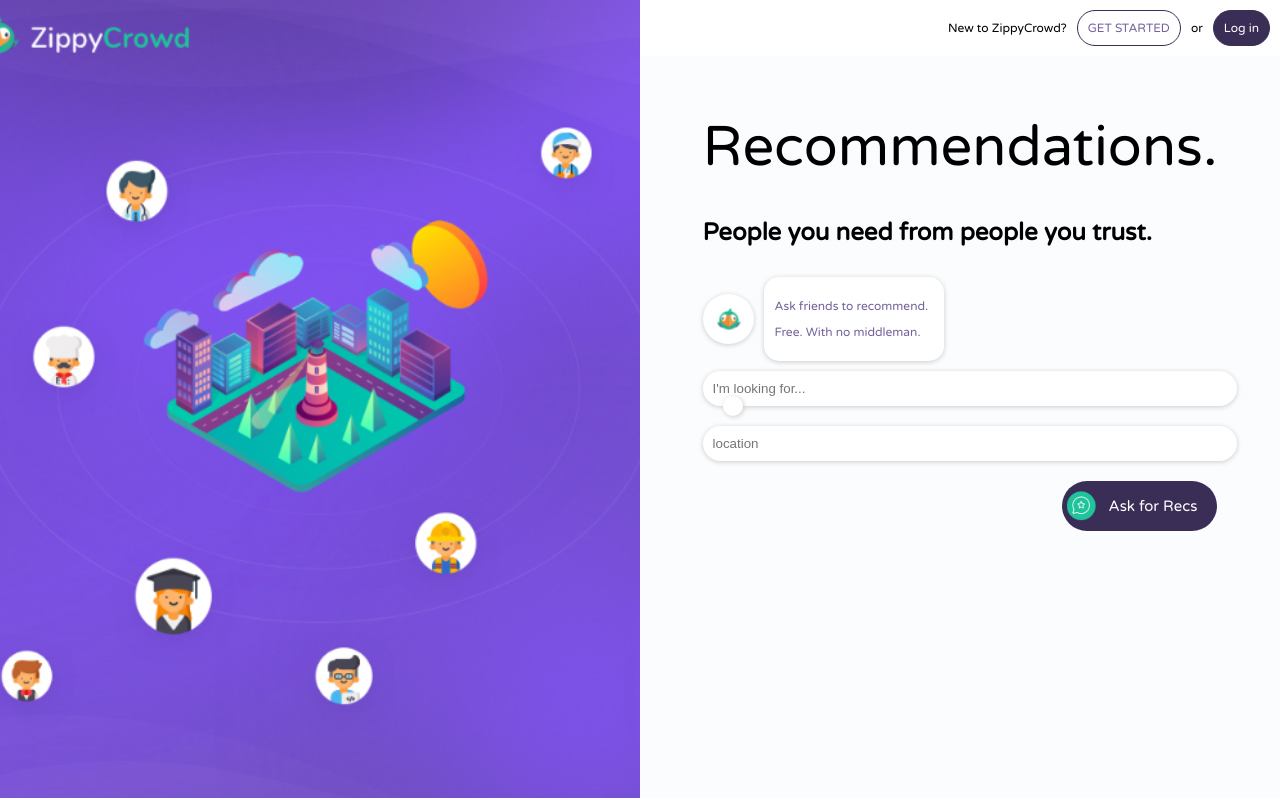
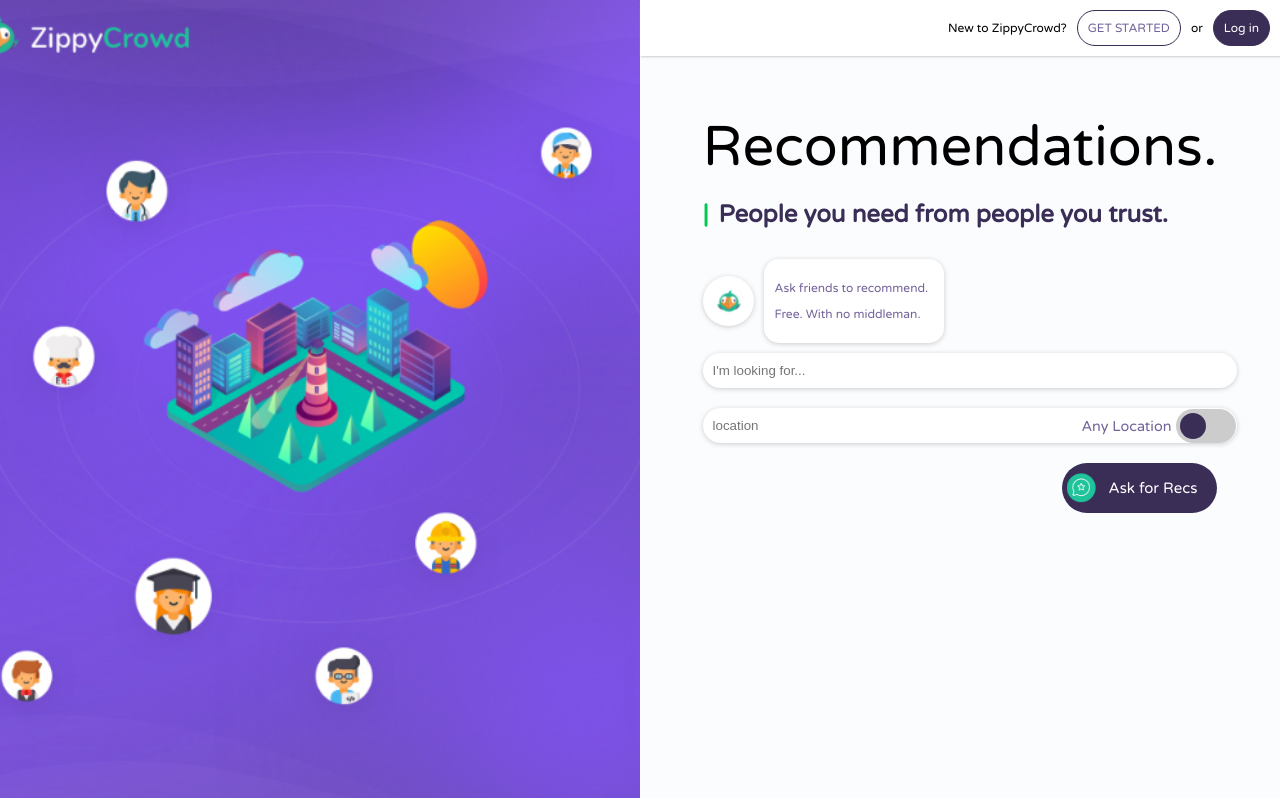
Before and after one commit to jamiesocorro/zippy-angular6, an Angular app: page / in a window 1280 px wide. Built offline with nearby package versions, Linux system fonts and the light colour scheme.

Commit message:
modified css and added functions

```diff
--- a/src/app/app.component.css
+++ b/src/app/app.component.css
@@ -24,6 +24,15 @@
     padding: 10px;
     justify-content: flex-end;
     align-items: center;
+    box-shadow: 1px 1px 2px 0px #ccc;
+}
+
+h1 {
+    margin-bottom: 0px;
+}
+
+.sub-title {
+    display: flex;
 }
 
 .started-btn {
@@ -33,6 +42,7 @@
     font-weight: 500;
     padding: 10px;
     margin: 0 10px;
+    cursor: pointer;
 }
 
 .login-btn {
@@ -42,6 +52,7 @@
     border-radius: 20px;
     padding: 10px;
     margin-left: 10px;
+    cursor: pointer;
 }
 
 .details-container {
@@ -76,8 +87,14 @@
     border-radius: 30px;
 }
 
+.location-container {
+    position: relative;
+    z-index: 1;
+}
+
 .search-container {
     position: relative;
+    z-index: 2;
 }
 
 .location,
@@ -92,6 +109,18 @@
     margin-top: 20px;
 }
 
+.green {
+    color: #00c853;
+}
+
+.violet {
+    color: #3a2d56;
+}
+
+.marg-right-10 {
+    margin-right: 10px
+}
+
 .recommendations {
     background-color: white;
     padding: 10px;
@@ -100,6 +129,21 @@
     top: 25px;
     left: 20px;
     box-shadow: 1px 1px 5px 0px #ccc;
+}
+
+.recommendations .item:hover {
+    background-color: #3a2d56;
+    cursor: pointer;
+    color: white;
+
+}
+
+.recommendations .item {
+     padding: 0px 10px;
+}
+
+.recommendations[hidden] {
+    display: none;
 }
 
 .search,
@@ -135,6 +179,76 @@
     display: none;
 }
 
+.switch-container {
+  position: absolute;
+  top: 21px;
+  right: -19px;
+  display: flex;
+}
+
+.switch-label {
+    align-self: center;
+    margin: 5px;
+    font-size: 1.8vh;
+    color: #74639b;
+}
+
+.switch {
+  position: relative;
+  display: inline-block;
+  width: 60px;
+  height: 34px;
+
+}
+
+/* Hide default HTML checkbox */
+.switch input {
+  opacity: 0;
+  width: 0;
+  height: 0;
+}
+
+/* The slider */
+.slider {
+  position: absolute;
+  cursor: pointer;
+  top: 0;
+  left: 0;
+  right: 0;
+  bottom: 0;
+  background-color: #ccc;
+  -webkit-transition: .4s;
+  transition: .4s;
+}
+
+.slider:before {
+  position: absolute;
+  content: "";
+  height: 26px;
+  width: 26px;
+  left: 4px;
+  bottom: 4px;
+  background-color: #3a2d56;;
+  -webkit-transition: .4s;
+  transition: .4s;
+}
+
+
+input:checked + .slider:before {
+  -webkit-transform: translateX(26px);
+  -ms-transform: translateX(26px);
+  transform: translateX(26px);
+}
+
+/* Rounded sliders */
+.slider.round {
+  border-radius: 34px;
+}
+
+.slider.round:before {
+  border-radius: 50%;
+}
+
 @media (min-width: 1024px) {
     .main {
          height: 100%;
--- a/src/app/app.component.html
+++ b/src/app/app.component.html
@@ -12,7 +12,11 @@
       <div class="details">
         <div class="title">
           <h1>Recommendations.</h1>
-          <h2>People you need from people you trust.</h2>
+          <div class="sub-title">
+            <h2 class="green marg-right-10">|</h2>
+            <h2 class="violet">People you need from people you trust.</h2>
+          </div>
+
         </div>
         <div>
           <div class="bird-message-container">
@@ -24,15 +28,24 @@
           </div>
         </div>
         <div class="search-container">
-          <input class="search" type="text" placeholder="I'm looking for..." (keydown)="search($event)" />
-          <div class="recommendations">
-            <div *ngFor="let recommendation of recommendations" hidden>
-              <p>{{ recommendation }}</p>
+          <input class="search" type="text" placeholder="I'm looking for..." (keydown)="search($event)" [(ngModel)]="position" (click)="showSearch()" />
+          <div class="recommendations" [hidden]="!isSearch">
+            <div class="item" *ngFor="let recommendation of recommendations" >
+              <p (click)="chooseRecommendation(recommendation)">{{ recommendation }}</p>
             </div>
           </div>
         </div>
         <div class="location-container">
-          <input class="location" type="text" placeholder="location" (keydown)="search($event)" />
+          <input class="location" type="text" placeholder="location" (keydown)="search($event)" [disabled]="isLocation" />
+          <div class="switch-container">
+            <label class="switch-label ">Any Location</label>
+            <label class="switch">
+          <input type="checkbox" (click)="disable()"/>
+          <span class="slider round"></span>
+          </label>
+          </div>
+
+
         </div>
         <div class="ask-container">
           <img class="star-logo" src="../assets/star-logo.jpg">
--- a/src/app/app.component.ts
+++ b/src/app/app.component.ts
@@ -5,16 +5,43 @@
   templateUrl: './app.component.html',
   styleUrls: ['./app.component.css']
 })
-export class AppComponent  {
+export class AppComponent {
   title = 'zippy-angular6';
+  isLocation: boolean;
+  isSearch: boolean;
+  position: string;
 
   recommendations = [];
 
   constructor() {
-    this.recommendations = ['Hairdresser','Plumber','UX Designer','Frontend Developer','Digital Marketer'];
+    this.recommendations = ['Hairdresser', 'Plumber', 'UX Designer', 'Frontend Developer', 'Digital Marketer'];
+    this.isLocation = false;
+    this.isSearch = false;
+  }
+
+  chooseRecommendation(recommendation){
+    this.position = recommendation;
+    this.showSearch();
+  }
+
+  disable() {
+    this.isLocation = !this.isLocation;
   }
 
   search($event) {
-    let q = $event.target.value;
+    let q = $event.key;
+
+    var recommendations = this.recommendations.filter(function (recommendation) {
+      return recommendation.includes(q);
+    });
+
+    this.recommendations = recommendations;
+
   }
+
+  showSearch() {
+    this.isSearch = !this.isSearch;
+  }
+
+
 }
--- a/src/app/app.module.ts
+++ b/src/app/app.module.ts
@@ -1,5 +1,6 @@
 import { BrowserModule } from '@angular/platform-browser';
 import { NgModule } from '@angular/core';
+import { FormsModule } from '@angular/forms';
 
 import { AppComponent } from './app.component';
 
@@ -8,7 +9,8 @@
     AppComponent
   ],
   imports: [
-    BrowserModule
+    BrowserModule,
+    FormsModule
   ],
   providers: [],
   bootstrap: [AppComponent]
```
